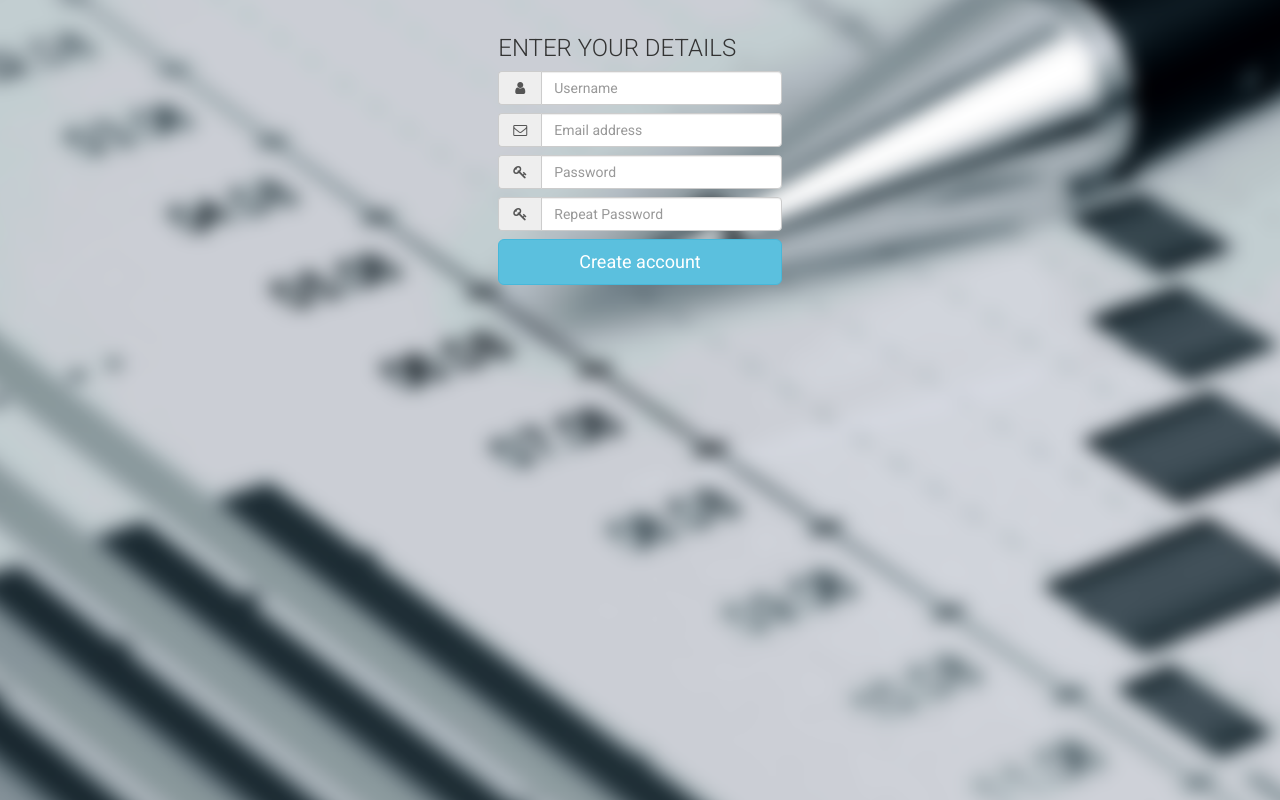
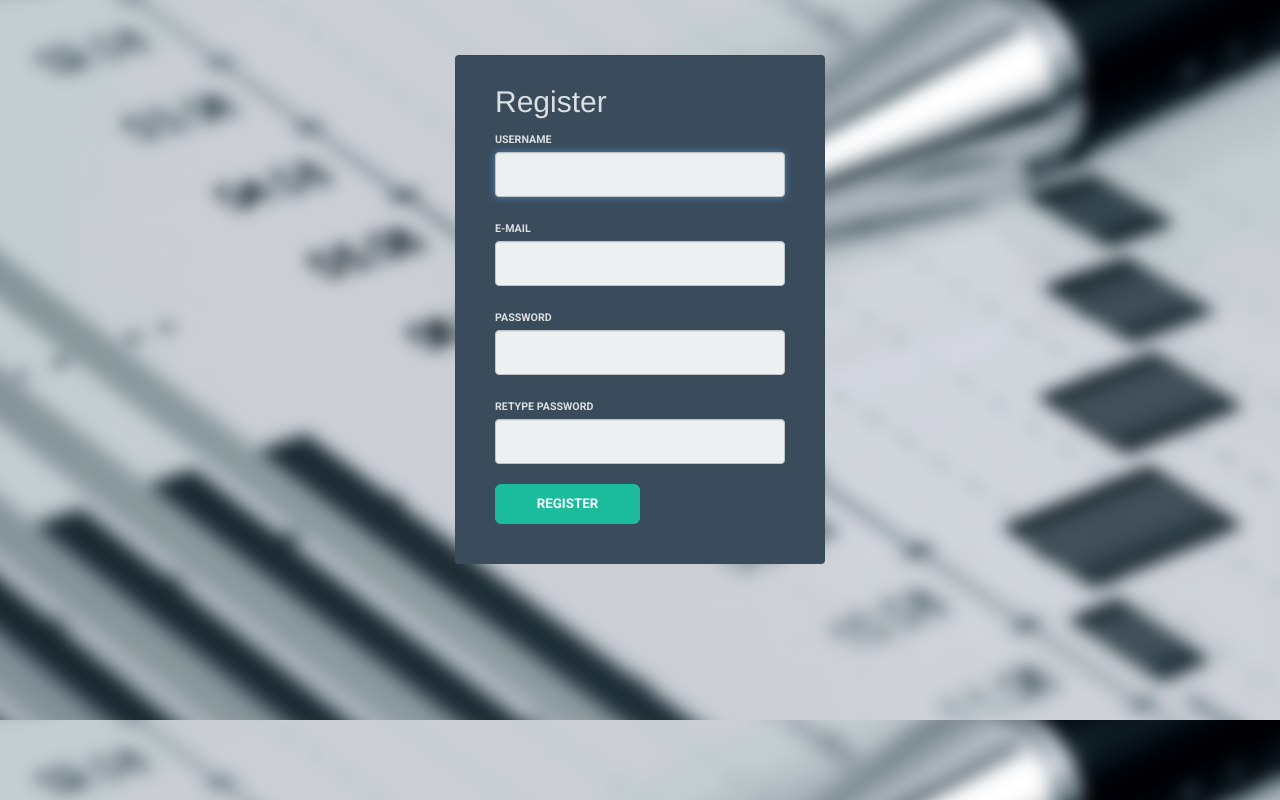
Before and after one commit to a20r/SE, a Flask app: template server/templates/registration.html in a window 1280 px wide. Run offline with Flask 2, Linux system fonts and the light colour scheme; the template is opened without the code that fills it, so the values that code supplies are empty; parts of the project's set-up code (start-up, migrations or seed data) failed here and were passed over; some libraries are stand-ins or nearby versions.

Commit message:
added the registration page styling

```diff
--- a/server/templates/registration.html
+++ b/server/templates/registration.html
@@ -5,43 +5,45 @@
   <meta http-equiv="X-UA-Compatible" content="IE=edge">
   <title></title>
   <script src="http://ajax.googleapis.com/ajax/libs/jquery/1.8.2/jquery.min.js"></script>
-  <script src="/js/validate.js"></script>
+  <script src="validate.js"></script>
   <meta name="viewport" content="width=device-width, initial-scale=1.0">
   <!-- Bootstrap -->
-  <link href="/css/bootstrap.min.css" rel="stylesheet">
-  <link href="/css/custom.css" rel="stylesheet">
+  <link href="css/bootstrap.min.css" rel="stylesheet">
+  <link href="css/login.css" rel="stylesheet">
   <link href="http://netdna.bootstrapcdn.com/font-awesome/4.0.3/css/font-awesome.css" rel="stylesheet">
 </head>
 <body>
   <div class="container">
-        <form class="form-register" id="form" role="form">
-            <h2 class="form-signin-heading">Enter your details</h2>
-             <div id="alert_msg" class="alert alert-danger" style="display: none;">
-                <button type="button" class="close" onClick="warning_closed()" data-dismiss="alert">&times;</button>
-                <strong>Error!</strong><span id="alert_html"></span>
+    <form class="form-signin" action="/register" method="post">
+      <div class="well">
+        <h2 class="form-signin-heading">Register</h2>
+        <!-- <p id="error"></p> -->
+        <label for="username">Username</label>
+        <input class="form-control" type="text" name="username" required autofocus>
+        <label for="email">E-mail </label>
+        <input class="form-control" type="text" name="email" required>
+        <label for="password">Password</label>
+        <input class="form-control" type="password" name="password" required>
+        <label for="password1">Retype Password</label>
+        <input class="form-control" type="password" name="password1" required>
+
+        <!-- <div class="row" >
+          <div class="col-xs-12">
+            <div class="alert alert-danger text-center">Wrong username or password</div>
           </div>
-            <div class="input-group margin-bottom-sm">
-                <span class="input-group-addon"><i class="fa fa-user fa-fw"></i></span>
-                <input class="form-control" type="text" id="user" placeholder="Username" required>
+        </div> -->
+        <div class="row">
+          <div class="col-xs-6" style="padding-right: 0px;">
+            <button class="btn btn-lg btn-primary btn-block" type="submit">Register</button>
           </div>
-            <div class="input-group margin-bottom-sm">
-                <span class="input-group-addon"><i class="fa fa-envelope-o fa-fw"></i></span>
-                <input class="form-control" type="email" id="email" placeholder="Email address" validateEmail() required>
         </div>
-            <div class="input-group margin-bottom-sm">
-                <span class="input-group-addon"><i class="fa fa-key fa-fw"></i></span>
-                <input class="form-control" type="password" id="password1" placeholder="Password" onchange="validatePassword()" required>
+        <!-- <a href="registration.html" class="btn btn-lg btn-info btn-block" type="submit">Create new account</a> -->
       </div>
-            <div class="input-group margin-bottom-sm">
-                <span class="input-group-addon"><i class="fa fa-key fa-fw"></i></span>
-                <input class="form-control" type="password" id="password2" placeholder="Repeat Password" onchange="validatePassword()" required>
-            </div>
-            <button class="btn btn-lg btn-info btn-block" type="submit">Create account</button>
     </form>
   </div>
   <!-- jQuery (necessary for Bootstrap's JavaScript plugins) -->
   <script src="https://code.jquery.com/jquery.js"></script>
   <!-- Include all compiled plugins (below), or include individual files as needed -->
-    <script src="/js/bootstrap.min.js"></script>
+  <script src="js/bootstrap.min.js"></script>
 </body>
 </html>
```
Also changed, not shown: static/css/login.css (line endings or trailing spaces). Lines whose indentation alone changed are shown as unchanged.
